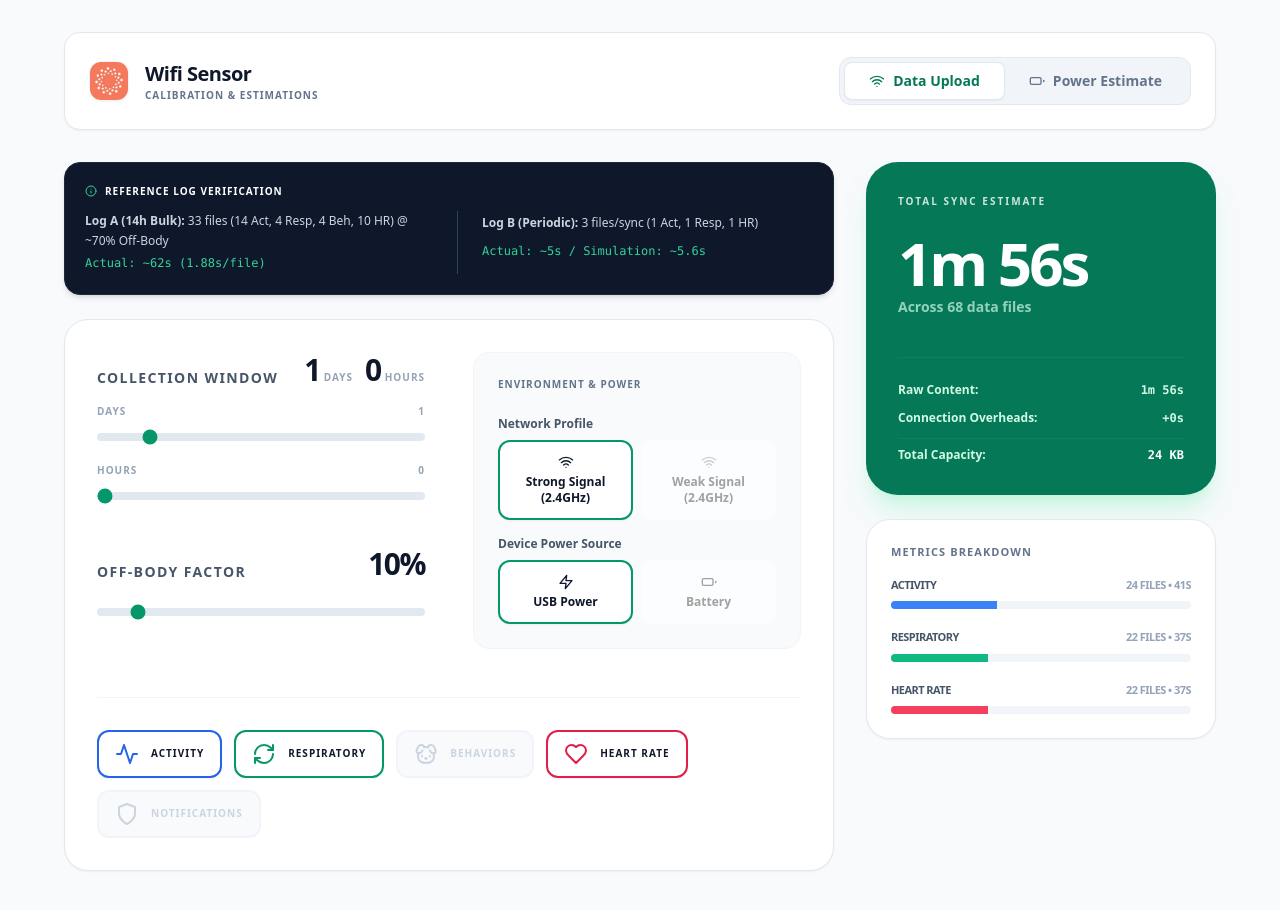
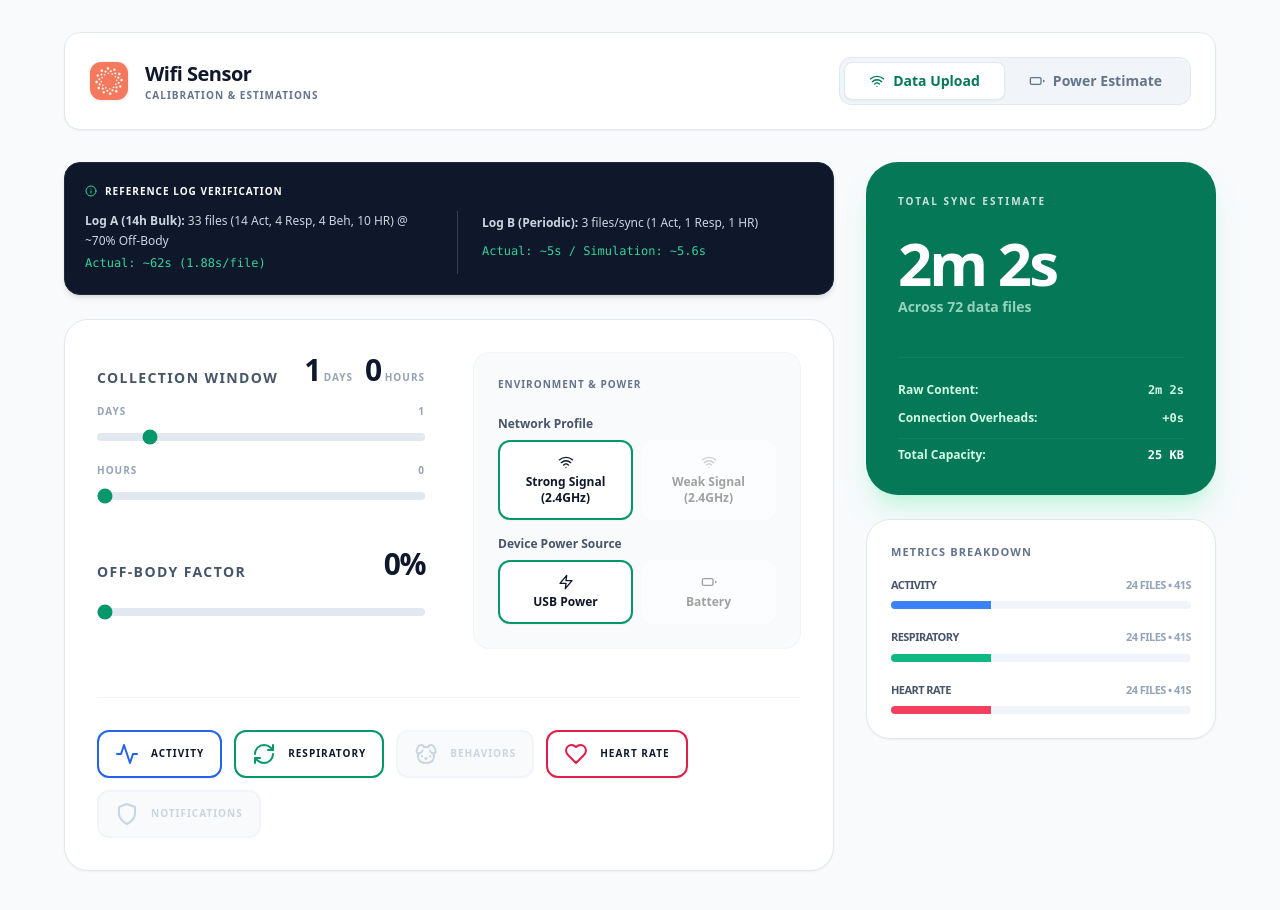
Before and after one commit to pedromarinho94/upload-estimation, a React (Vite) app: page / in a window 1280 px wide. Shown: the top 910 px of the page. Built offline with nearby package versions, Linux system fonts and the light colour scheme.

Commit message:
Fix title

```diff
--- a/index.html
+++ b/index.html
@@ -4,7 +4,7 @@
 <head>
     <meta charset="UTF-8" />
     <meta name="viewport" content="width=device-width, initial-scale=1.0" />
-    <title>Maven Workbench</title>
+    <title>Maven Wifi Sensor</title>
     <script src="https://cdn.tailwindcss.com"></script>
 </head>
 
--- a/src/App.jsx
+++ b/src/App.jsx
@@ -44,7 +44,7 @@ export default function App() {
     const [hours, setHours] = useState(0);
     const [networkLevel, setNetworkLevel] = useState('good');
     const [powerMode, setPowerMode] = useState('charging');
-    const [offBodyPercent, setOffBodyPercent] = useState(10);
+    const [offBodyPercent, setOffBodyPercent] = useState(0);
     const [enabledDataTypes, setEnabledDataTypes] = useState({
         activity: true, respiratory: true, behaviors: false, heartRate: true, notifications: false
     });
```
